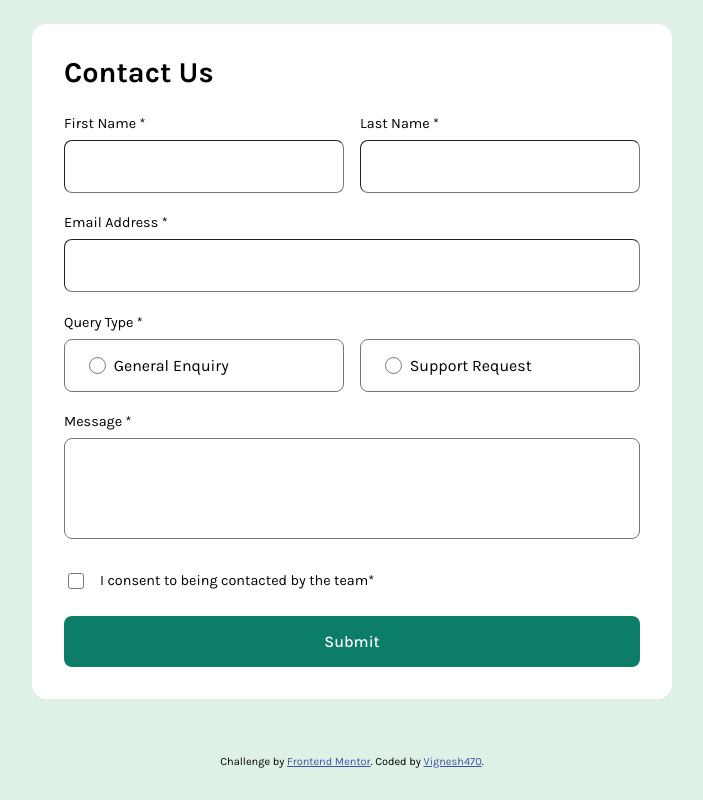
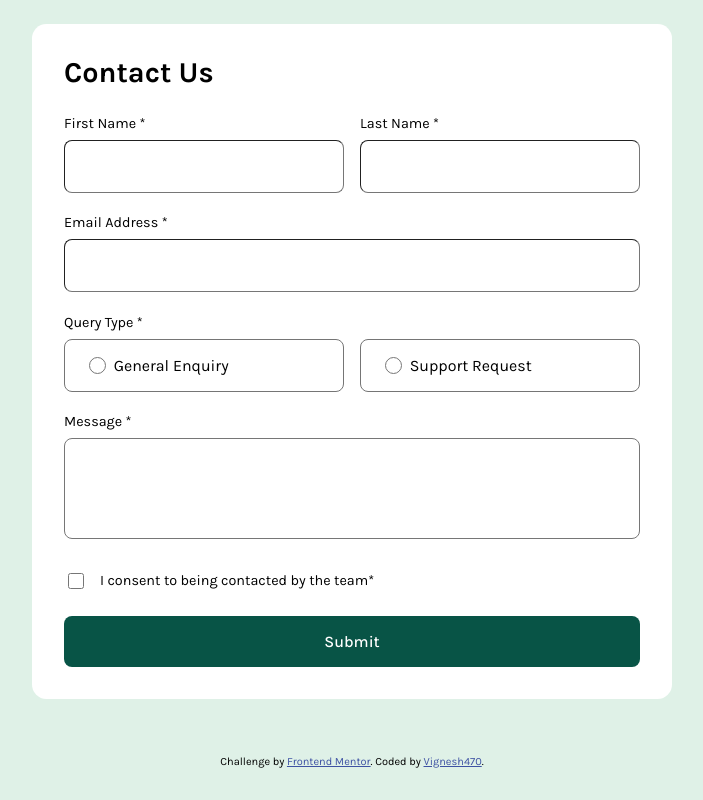
Before and after one commit to Vignesh470/contact-form, a plain HTML site: page index.html in a window 1280 px wide. In both pictures the pointer is over the input "Submit". Shown: the whole page, without its empty margins (288-991 px from the left). Drawn offline with Linux system fonts and the light colour scheme.

Commit message:
style.css

```diff
--- a/style.css
+++ b/style.css
@@ -186,6 +186,10 @@ input[type=submit] {
     color: hsl(0, 0%, 100%);
 }
 
+input[type=submit]:hover {
+    background-color: hsl(169, 82%, 18%);
+}
+
 #submit-note {
     display: none;
 }
```
